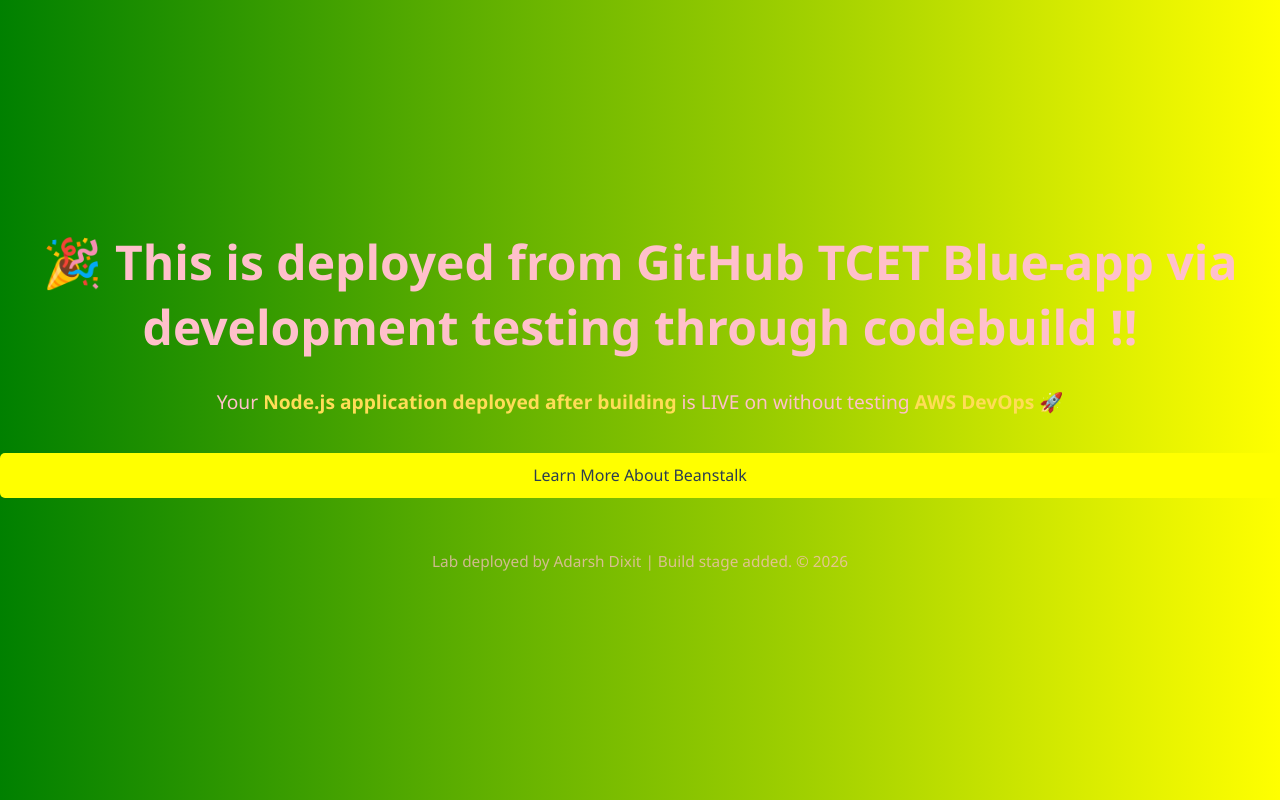
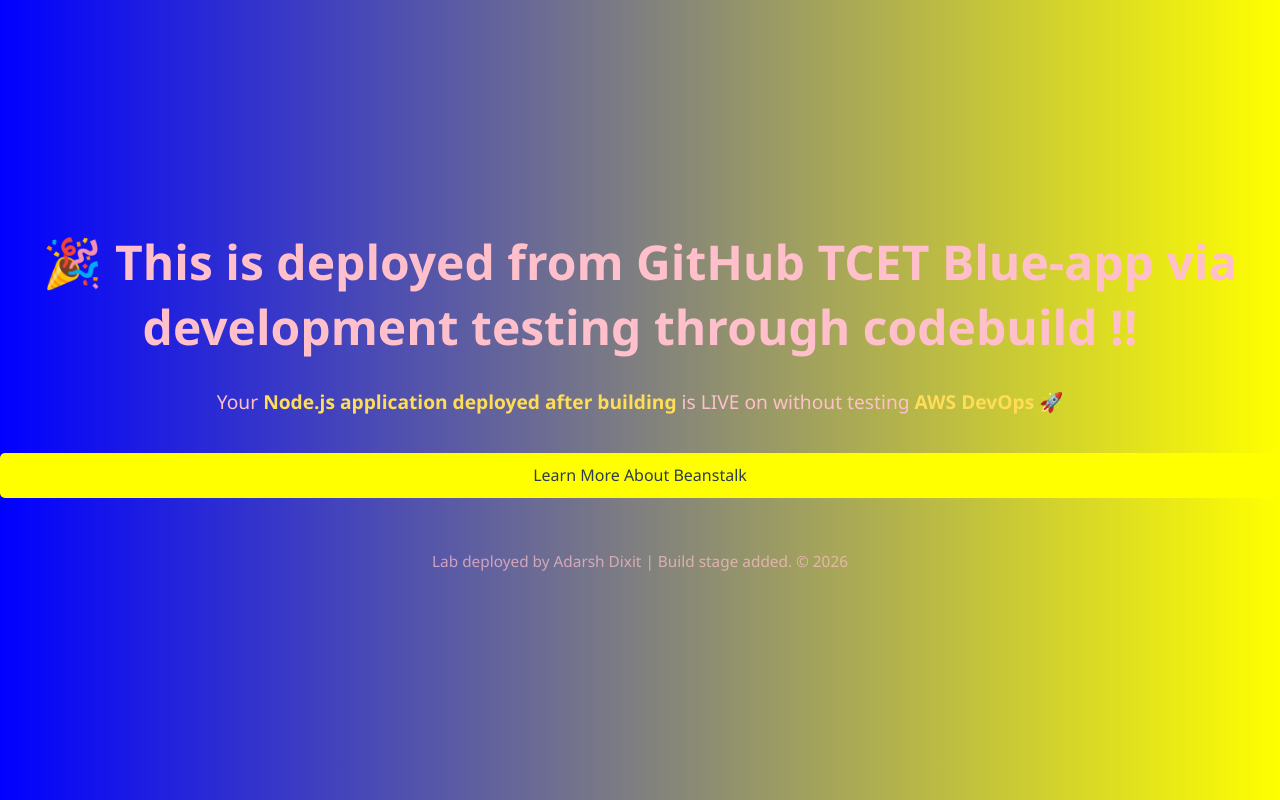
Before and after one commit to Harsh-dev0911/blue-app, a website: page index.html in a window 1280 px wide. Drawn offline with Linux system fonts and the light colour scheme.

Commit message:
Update index.html

```diff
--- a/index.html
+++ b/index.html
@@ -8,7 +8,7 @@
     body {
       margin: 0;
       font-family: 'Segoe UI', sans-serif;
-      background: linear-gradient(90deg, green, yellow);
+      background: linear-gradient(90deg, blue, yellow);
       color: pink;
       text-align: center;
       display: flex;
```
